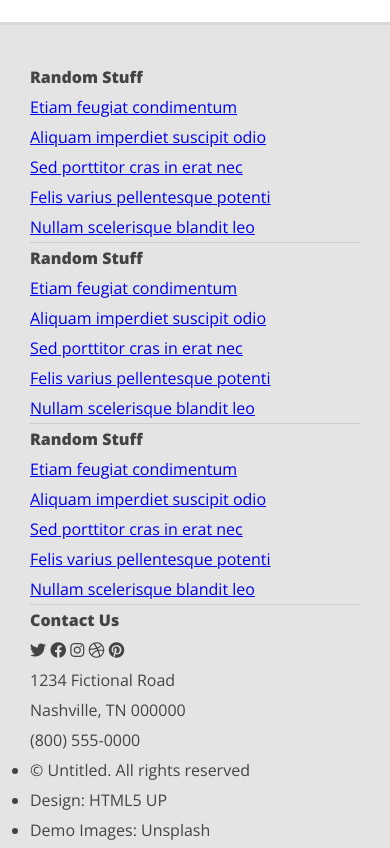
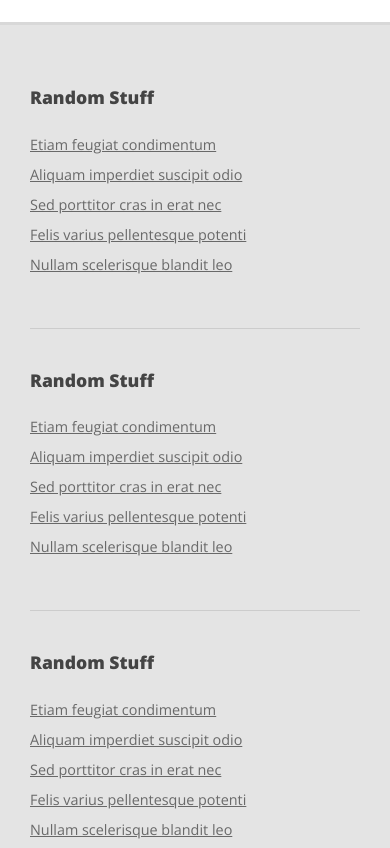
Before and after one commit to pawel-peksa/Verti, a website: page index.html in a window 390 px wide. Shown: the part 3320-4168 px from the top of the page. Drawn offline with nearby package versions, Linux system fonts and the light colour scheme.

Commit message:
style footer for mobile

```diff
--- a/scss/_footer.scss
+++ b/scss/_footer.scss
@@ -1,11 +1,48 @@
 .footer {
   padding: 40px 30px;
 
+  h3 {
+    font-size: 1.1em;
+    padding-top: 20px;
+    margin-bottom: 1em;
+  }
+
   .links {
     border-bottom: 1px solid #ccc;
+    padding-bottom: 3em;
+    margin-bottom: 1em;
 
     a {
       display: block;
+      color: #696969;
+      font-size: 0.9rem;
+      font-weight: 300;
+    }
+  }
+
+  .contact {
+    border-bottom: 1px solid #ccc;
+
+    .fab {
+      background-color: $textColor;
+      color: $bgDarkColor;
+      padding: 0.5rem;
+      font-size: 1.3rem;
+      border-radius: 5px;
+      margin-right: 4px;
+    }
+
+    .addres {
+      font-size: 0.9rem;
+      margin: 1rem 0 2rem;
+    }
+  }
+
+  .copy {
+    font-size: 0.9rem;
+    padding: 20px 0;
+    ul {
+      list-style: none;
     }
   }
 }
```
Also changed, not shown: css/main.css, 1 other file.
